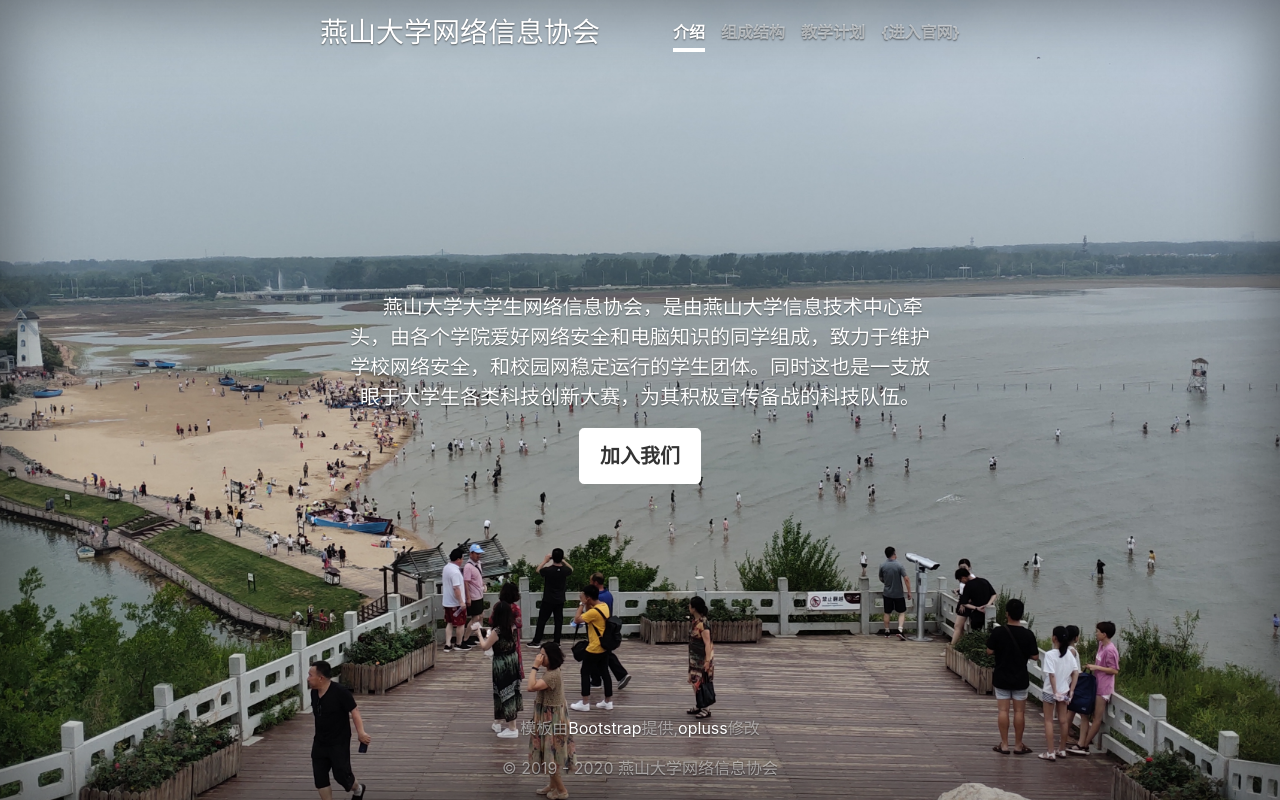
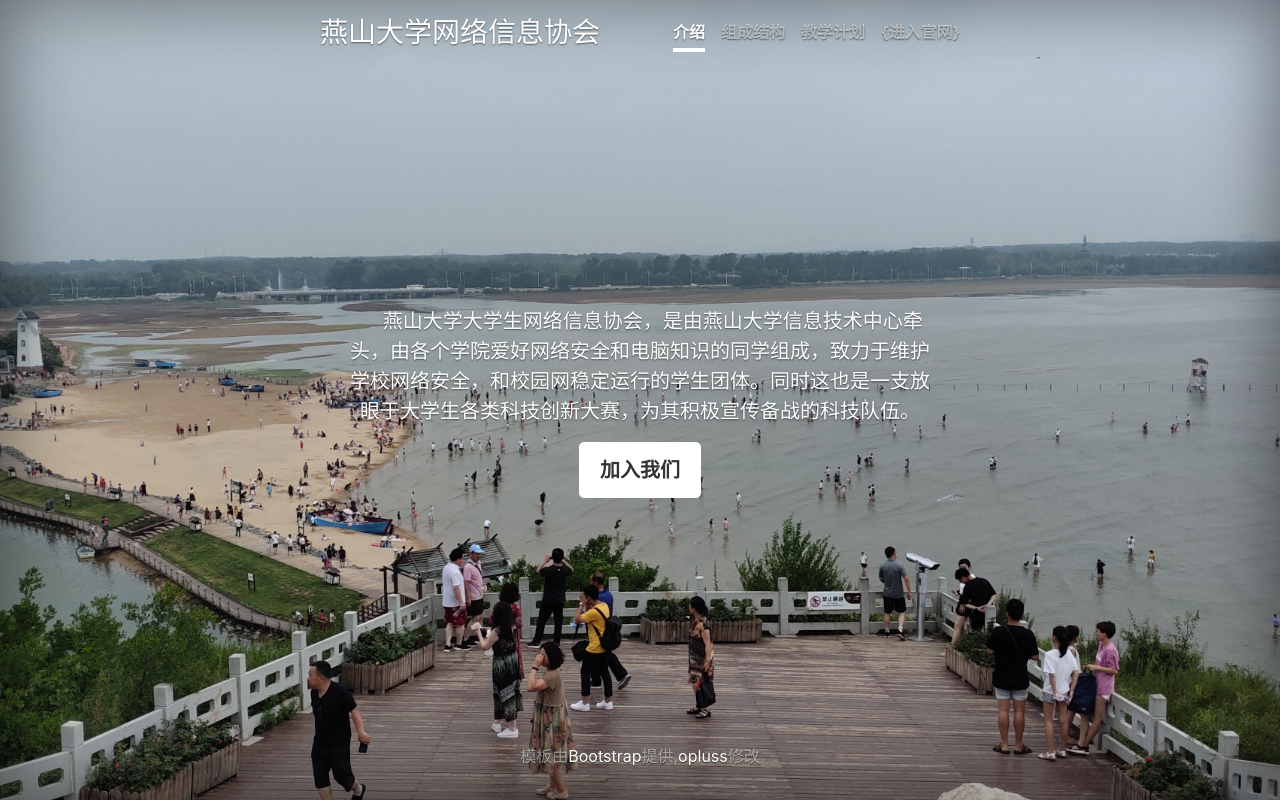
Before and after one commit to OYCN/ysu_web, a Django app: page / in a window 1280 px wide. Run offline with Django 3.2, Linux system fonts and the light colour scheme; some libraries are stand-ins or nearby versions.

Commit message:
修改部分内容

```diff
--- a/templates/web/foot.html
+++ b/templates/web/foot.html
@@ -1,6 +1,6 @@
 {% load staticfiles %}
 <footer class="my-5 pt-5 text-muted text-center text-small">
-    <p class="mb-1">© 2019 - 2020 燕山大学网络信息协会</p>
+{#    <p class="mb-1">© 2019 - 2020 燕山大学网络信息协会</p>#}
     <ul class="list-inline">
       <li class="list-inline-item"><a href="{% url 'welcome' %}" target="_blank">欢迎页</a></li>
       <li class="list-inline-item"><a href="{% url 'index' %}" target="_blank">首页</a></li>
--- a/templates/web/welcome.html
+++ b/templates/web/welcome.html
@@ -169,7 +169,7 @@
       <footer class="mastfoot mt-auto">
         <div class="inner">
           <p>模板由<a href="https://getbootstrap.com/">Bootstrap</a>提供,<a href="">opluss</a>修改</p>
-            <p class="mb-1">© 2019 - 2020 燕山大学网络信息协会</p>
+{#            <p class="mb-1">© 2019 - 2020 燕山大学网络信息协会</p>#}
         </div>
       </footer>
     </div>
```
